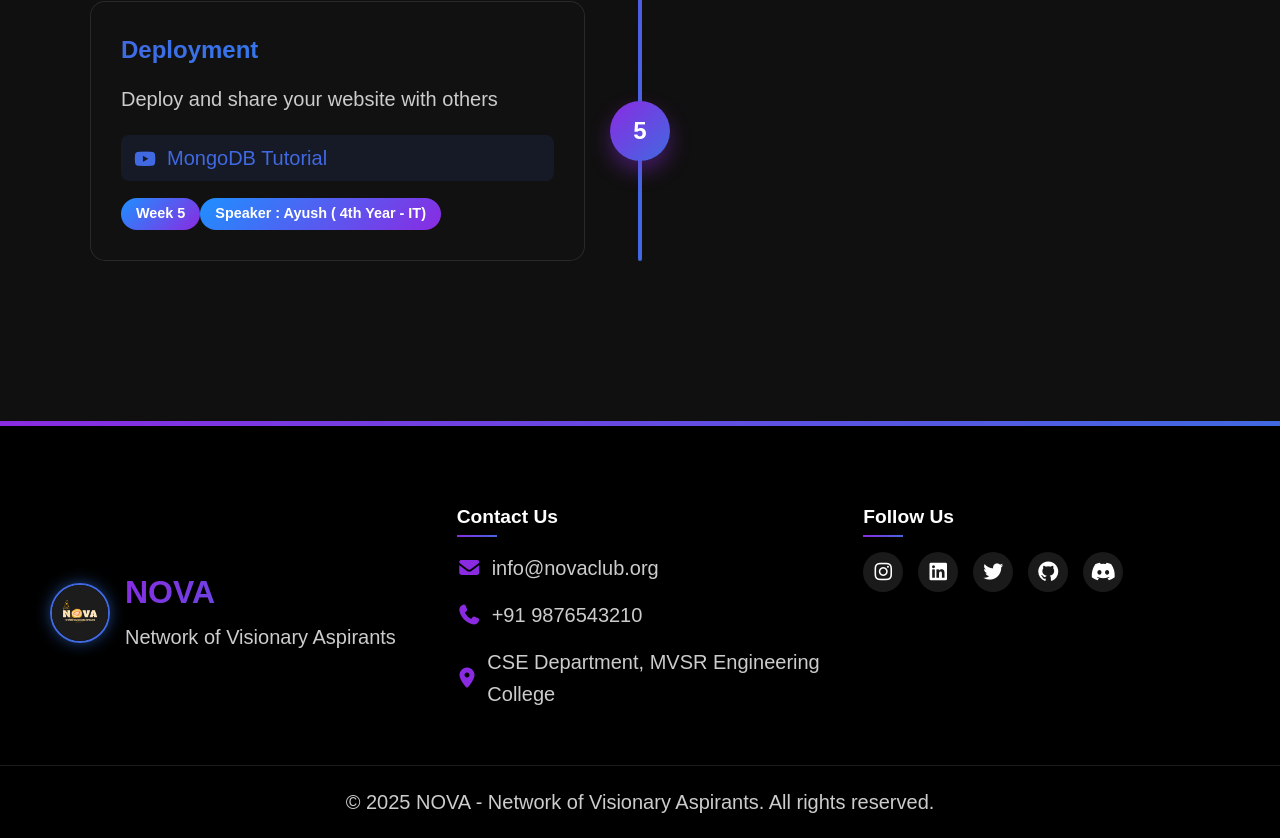
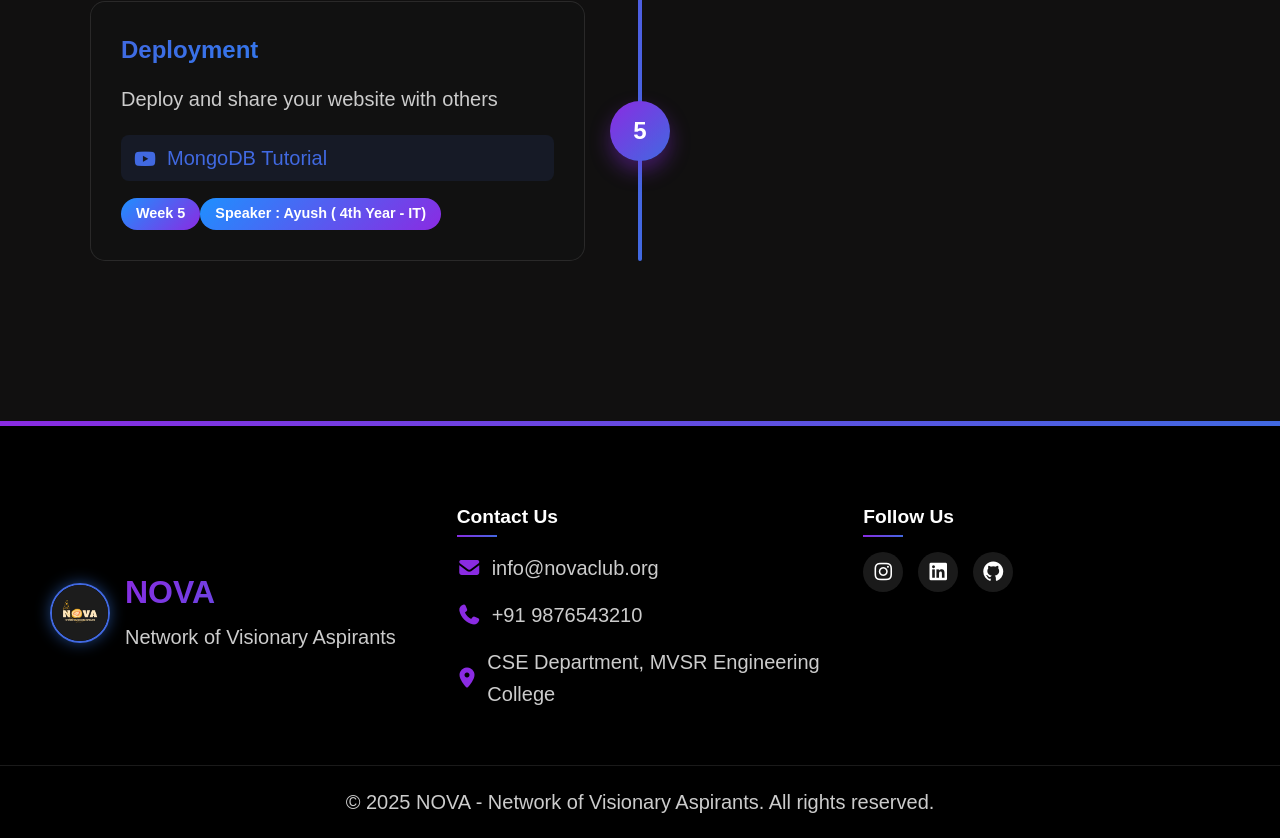
Before and after one commit to Ecb05/NOVA-Website-React, a React (Vite) app in the folder NOVA/: page /sprints in a window 1280 px wide. Shown: the part 2287-3125 px from the top of the page. Built offline with nearby package versions, Linux system fonts and the light colour scheme.

Commit message:
Updated Novathon page

```diff
--- a/NOVA/src/App.css
+++ b/NOVA/src/App.css
@@ -3209,12 +3209,11 @@ footer::before {
     color: var(--primary-color);
 }
 
-.countdown-container h2 .highlight{
-    background: linear-gradient(90deg, #ff6ec4, #7873f5);
+.countdown-container h2 .highlight {
+    background: linear-gradient(to right, #ff6ec4, #7873f5);
     -webkit-background-clip: text;
     -webkit-text-fill-color: transparent;
-    padding-bottom: 70px;
-    font-size: 60px;
+    font-size: 70px;
 }
 
 .countdown {
@@ -3222,6 +3221,7 @@ footer::before {
     justify-content: center;
     gap: 2rem;
     margin-bottom: 3rem;
+    margin-top: 50px;
 }
 
 .countdown-item {
@@ -3257,6 +3257,8 @@ footer::before {
     font-size: 1.1rem;
     border: none;
     border-radius: 50px;
+    border: none;
+    cursor: pointer;
     transition: all 0.3s ease;
     text-transform: uppercase;
     letter-spacing: 1px;
--- a/NOVA/src/components/Footer.jsx
+++ b/NOVA/src/components/Footer.jsx
@@ -35,17 +35,11 @@ const Footer = () => {
             <a href="https://www.instagram.com/nova.mvsr/" className="social-icon" aria-label="Instagram">
               <i className="fab fa-instagram"></i>
             </a>
-            <a href="#" className="social-icon" aria-label="LinkedIn">
+            <a href="https://www.linkedin.com/in/nova-mvsr-732bb2386" className="social-icon" aria-label="LinkedIn">
               <i className="fab fa-linkedin"></i>
             </a>
-            <a href="#" className="social-icon" aria-label="Twitter">
-              <i className="fab fa-twitter"></i>
-            </a>
-            <a href="#" className="social-icon" aria-label="GitHub">
+            <a href="https://github.com/Ecb05/NOVA-Website-React" className="social-icon" aria-label="GitHub">
               <i className="fab fa-github"></i>
-            </a>
-            <a href="#" className="social-icon" aria-label="Discord">
-              <i className="fab fa-discord"></i>
             </a>
           </div>
         </div>
```
